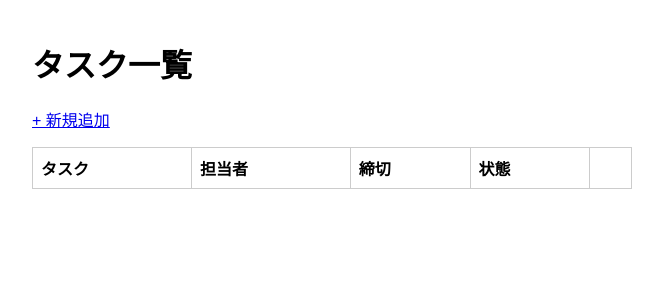
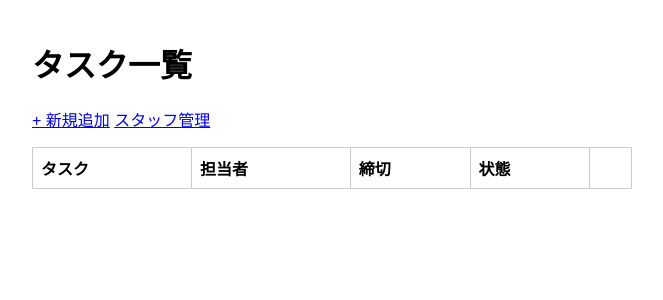
Before and after one commit to chiakglab/se2026_taskm, a Flask app: page /tasks in a window 1280 px wide. Shown: the top 300 px of the page, without its empty margins (308-971 px from the left). Run offline with Flask 3, Linux system fonts and the light colour scheme; data that the repository does not hold is empty.

Commit message:
Update tasks.html

```diff
--- a/templates/tasks.html
+++ b/templates/tasks.html
@@ -9,6 +9,7 @@
     <h1>タスク一覧</h1>
 
     <a href="/tasks/new">+ 新規追加</a>
+    <a href="/staff">スタッフ管理</a>
 
     <table>
         <tr>
```
